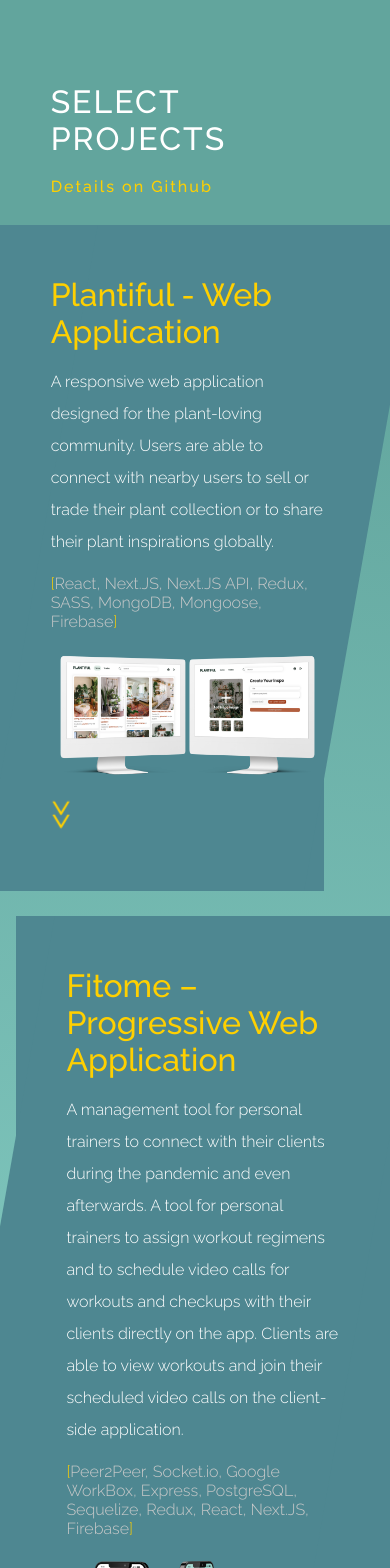
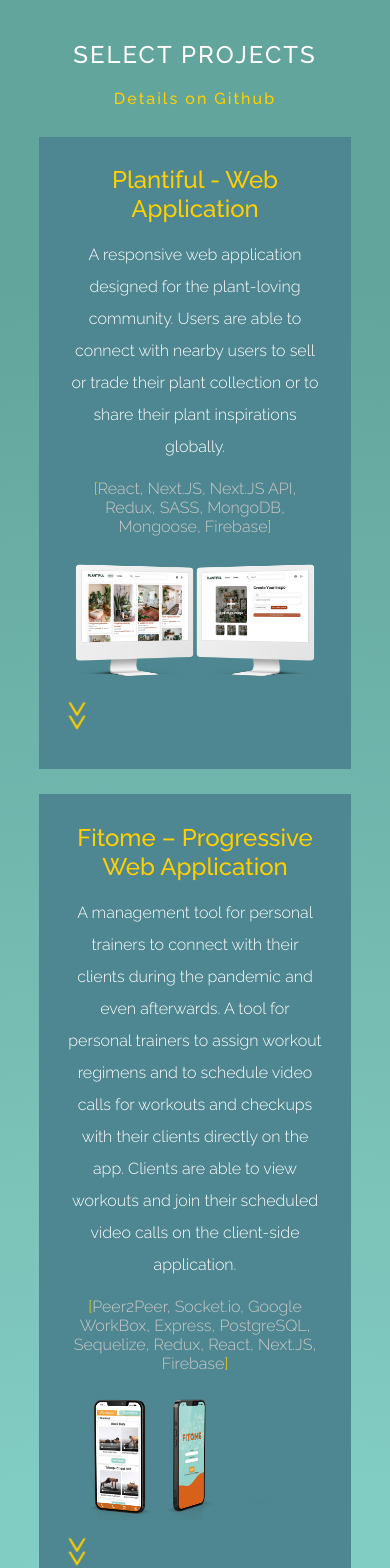
Before and after one commit to louisawong/portfolio, a Next.js app: page / in a window 390 px wide. Shown: the part 300-1868 px from the top of the page. Built offline with nearby package versions, Linux system fonts and the light colour scheme; a web font is replaced by a local one.

Commit message:
responsive for mobile

```diff
--- a/styles/about.css
+++ b/styles/about.css
@@ -78,7 +78,8 @@
   .about_title {
     font-size: 2em;
     color: var(--accent_blue);
-    font-weight: 700;
+    /* font-weight: 700; */
+    font-weight: 500;
     margin: 0;
     padding-bottom: 3vh;
 }
@@ -115,3 +116,13 @@
         height: auto;
     } */
 }
+
+@media only screen and (max-width: 600px) {
+    .about_title{
+      margin:auto;
+      width: fit-content;
+    }
+    .about_right {
+        text-align: center;
+    }
+  }
--- a/styles/globals.css
+++ b/styles/globals.css
@@ -98,3 +98,16 @@ footer {
   font-size: 0.8em;
   font-weight: 500;
 }
+
+@media only screen and (max-width: 600px) {
+  .section_title {
+    margin:auto;
+    /* width: fit-content; */
+    font-size: 1.5em;
+  }
+  .section_subtitle {
+    font-size: 1em;
+    margin:auto;
+    width: fit-content;
+  }
+}
--- a/styles/hero.css
+++ b/styles/hero.css
@@ -60,4 +60,11 @@
     .fullname {
         font-size: 2em;
     }
+    .cursor {
+        font-size: 1.5em;
+    }
+    #textAnimation {
+        font-size: 1em;
+    }
+
 }
--- a/styles/project.css
+++ b/styles/project.css
@@ -56,7 +56,7 @@
     position:absolute;
     top: 0;
     left: -10vw;
-    transform: skewX(-10deg);
+    transform: skewX(10deg);
     z-index: -1;
 }
 
@@ -66,10 +66,11 @@
     color: var(--accent_blue);
     font-weight: 500;
     margin: 0;
+    width: fit-content;
 }
 
 .project_left_info {
-    width: 100%;
+    width: fit-content;
     font-weight: 300;
     font-size: 1em;
     color: white;
@@ -78,6 +79,7 @@
 
 .project_left_tech {
     width: 100%;
+    width: fit-content;
     font-weight: 300;
     font-size: 1em;
     color: rgb(202, 202, 202);
@@ -184,11 +186,79 @@
         display: flex;
     }
     .project_left {
-        width: 200vw;
+        width: 100vw;
         padding-right:0;
     }
     .project_right {
-        width: 200vw;
-        /* padding-left:0; */
+        width: 100vw;
+        padding-left:0;
+    }
+    .project_left:after {
+        /* content: none; */
+        transform: skewX(-10deg) translateX(6vw);
+    }
+    .project_right:before {
+        /* content: none; */
+        transform: skewX(10deg) translateX(-9vw);
+    }
+    .project_left {
+        height: fit-content;
+        width: 100vw;
+        background-color: var(--dark);
+        position: relative;
+        z-index: 2;
+        padding: 6vh;
+    }
+
+    .project_right {
+        height: fit-content;
+        width: 100vw;
+        background-color: var(--dark);
+        position: relative;
+        z-index: 2;
+        padding: 6vh;
+        /* transform: skewX(10deg); */
+    }
+
+}
+
+@media only screen and (max-width: 600px) {
+    .project_left_title {
+        font-size: 1.5em;
     }
 }
+
+@media only screen and (max-width: 420px) {
+    .project_right::before {
+        content:none;
+    }
+    .project_left::after {
+        content:none;
+    }
+    .project_left {
+        width: 80vw;
+        margin:auto;
+        /* background-color: transparent; */
+        border: solid 3px var(--dark);
+        padding: 3vh;
+    }
+    .project_right {
+        /* background-color:transparent; */
+        width: 80vw;
+        margin:auto;
+        /* background-color: transparent; */
+        border: solid 3px var(--dark);
+        padding: 3vh;
+    }
+    /* .project_left_tech {
+        color:var(--dark);
+    } */
+    .project_left_wrapper, .project_right_wrapper {
+        display: block;
+        text-align: center;
+    }
+    .project_body_mock {
+        margin:20px auto;
+        width:100%;
+    }
+}
--- a/styles/tech.css
+++ b/styles/tech.css
@@ -11,7 +11,7 @@
     /* text-align: center; */
     border-left: 3px solid white;
     padding: 0 6vh;
-    padding-right: 12vh
+    /* padding-right: 12vh */
     /* display: flex;
     flex-direction: column;
     align-items: center; */
@@ -46,6 +46,7 @@
         justify-content: flex-start;
         align-items: flex-start;
         margin:0;
+        margin-left: 0;
     }
     .tech_column {
         margin-bottom: 20px;
@@ -60,3 +61,17 @@
         margin-top: 6vh;
     }
 }
+
+@media only screen and (max-width: 600px) {
+  .tech_section {
+      justify-content: center;
+      flex-direction: column;
+  }
+  .tech_panel {
+      /* margin-left: 6vh; */
+      justify-content: center;
+      /* align-items: center; */
+      display: flex;
+      width: fit-content;
+  }
+}
```
